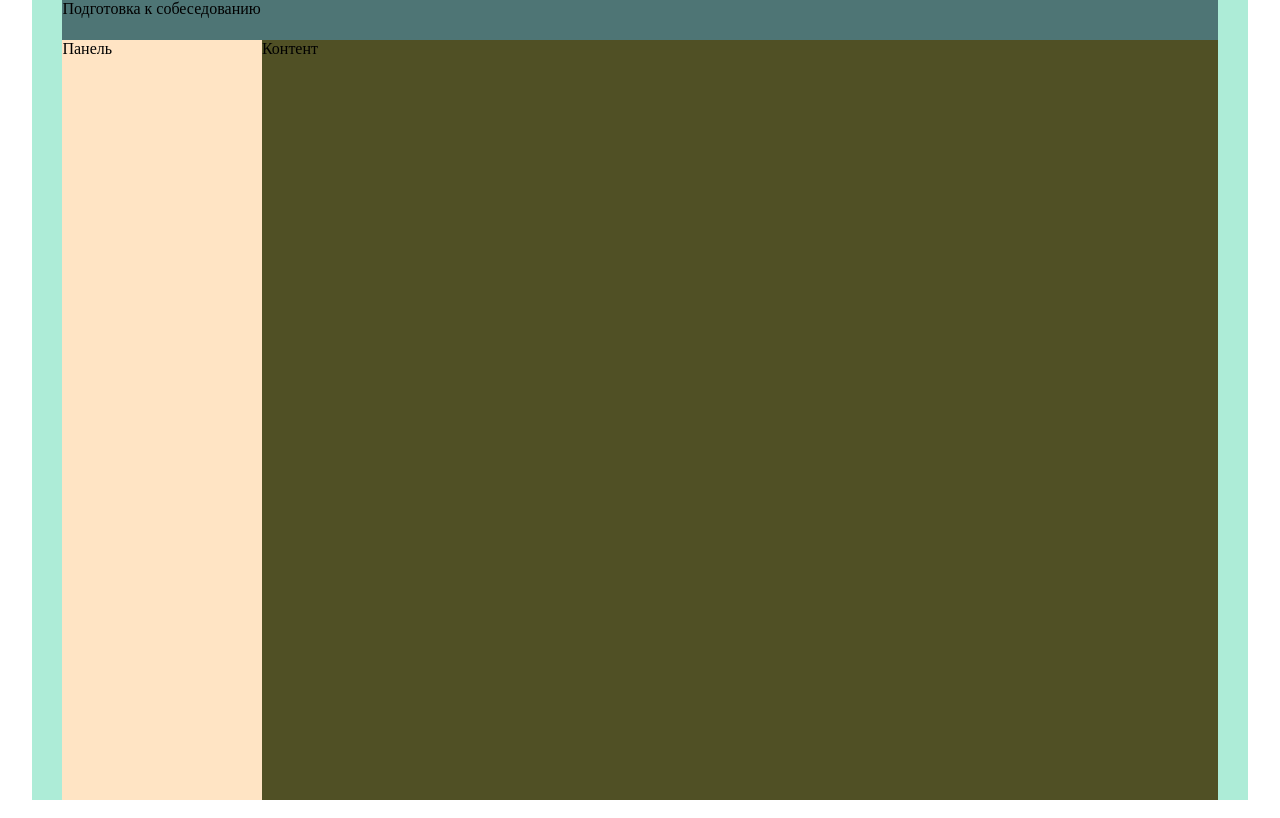
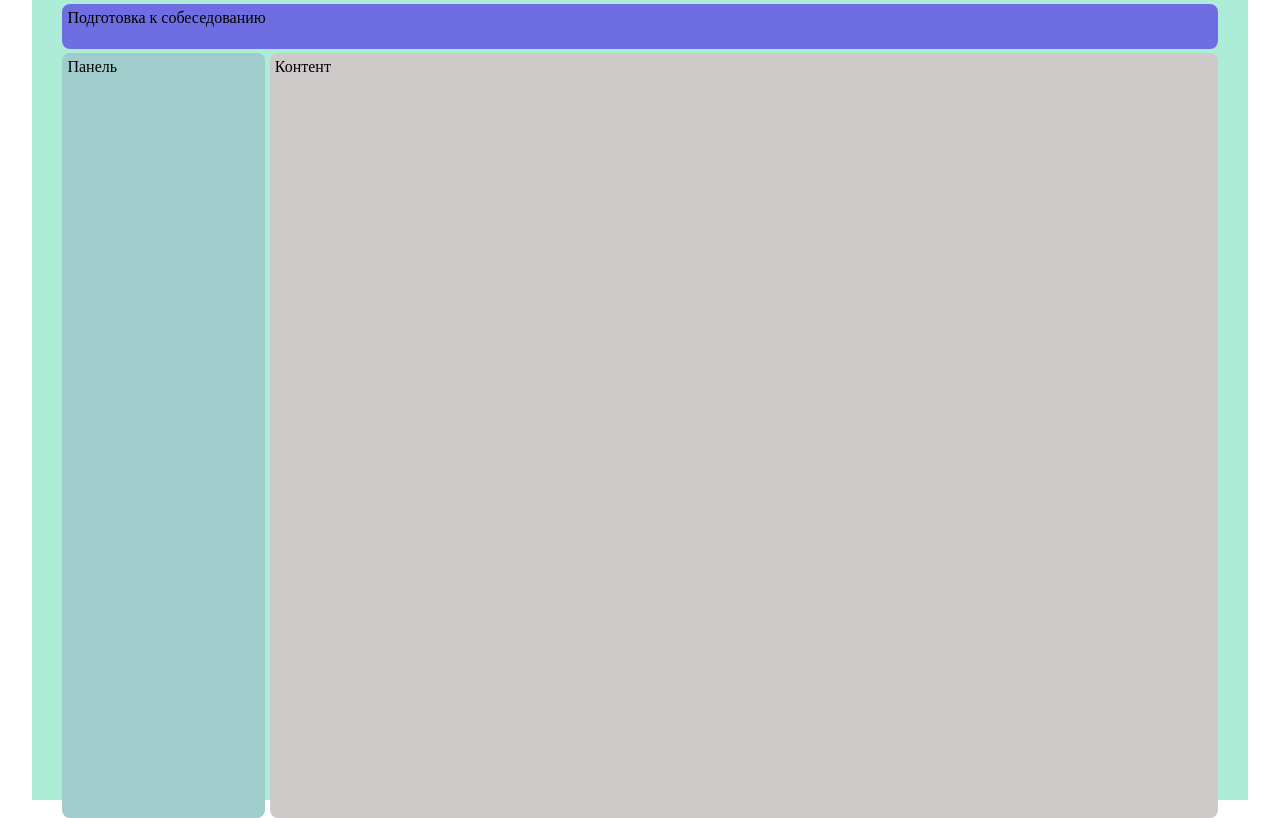
Before and after one commit to Tamerly/interview-questions, a React (Create React App) app: page / in a window 1280 px wide. Built offline with nearby package versions, Linux system fonts and the light colour scheme.

Commit message:
adding css modules

```diff
--- a/src/App.css
+++ b/src/App.css
@@ -15,9 +15,10 @@
 }
 
 .app-header {
-    background-color: rgb(78, 117, 117);
     width: 95%;
-    height: 5vh;
+    height: 5%;
+    margin-top: 4px;
+    margin-bottom: 4px;
 }
 
 .app-body {
@@ -25,16 +26,18 @@
     display: flex;
     flex-direction: row;
     align-items: stretch;
-    height: 95vh;
-    background-color: rgb(67, 122, 29);
+    margin-top: 5px;
+    height: 95%;
+
 }
 
 .app-body-navbar {
-    background-color: bisque;
+
     flex-grow: 1;
+    margin-right: 5px;
 }
 
 .app-body-content {
     flex-grow: 6;
-    background-color: rgb(80, 80, 37)
+
 }
--- a/src/components/Content/Content.jsx
+++ b/src/components/Content/Content.jsx
@@ -1,8 +1,9 @@
 import React from "react";
+import classes from './Content.module.css'
 
 export const Content = () => {
     return(
-        <div>
+        <div className={classes.content}>
             <span>Контент</span>
         </div>
     )
--- /dev/null
+++ b/src/components/Content/Content.module.css
@@ -0,0 +1,7 @@
+.content {
+    height: 95vh;
+    background-color: rgb(206, 202, 202);
+    padding-left: 5px;
+    padding-top: 5px;
+    border-radius: 8px;
+}
--- a/src/components/Header/Header.jsx
+++ b/src/components/Header/Header.jsx
@@ -1,8 +1,9 @@
 import React from 'react'
+import classes from './Header.module.css'
 
 export const Header = () => {
   return (
-    <header>
+    <header className={classes.header}>
         <span>Подготовка к собеседованию</span>
     </header>
   )
--- /dev/null
+++ b/src/components/Header/Header.module.css
@@ -0,0 +1,7 @@
+.header {
+    height: 5vh;
+    border-radius: 8px;
+    padding-top: 5px;
+    padding-left: 5px;
+    background-color: rgb(110, 110, 226);
+}
--- a/src/components/Navbar/Navbar.jsx
+++ b/src/components/Navbar/Navbar.jsx
@@ -1,8 +1,9 @@
 import React from 'react'
+import classes from './Navbar.module.css'
 
 export const Navbar = () => {
   return (
-    <div>
+    <div className={classes.navbar}>
         <span>Панель</span>
     </div>
   )
--- /dev/null
+++ b/src/components/Navbar/Navbar.module.css
@@ -0,0 +1,8 @@
+.navbar {
+    height: 95vh;
+    background-color: rgb(160, 204, 204);
+    padding-left: 5px;
+    padding-top: 5px;
+    border-radius: 8px;
+
+}
```
